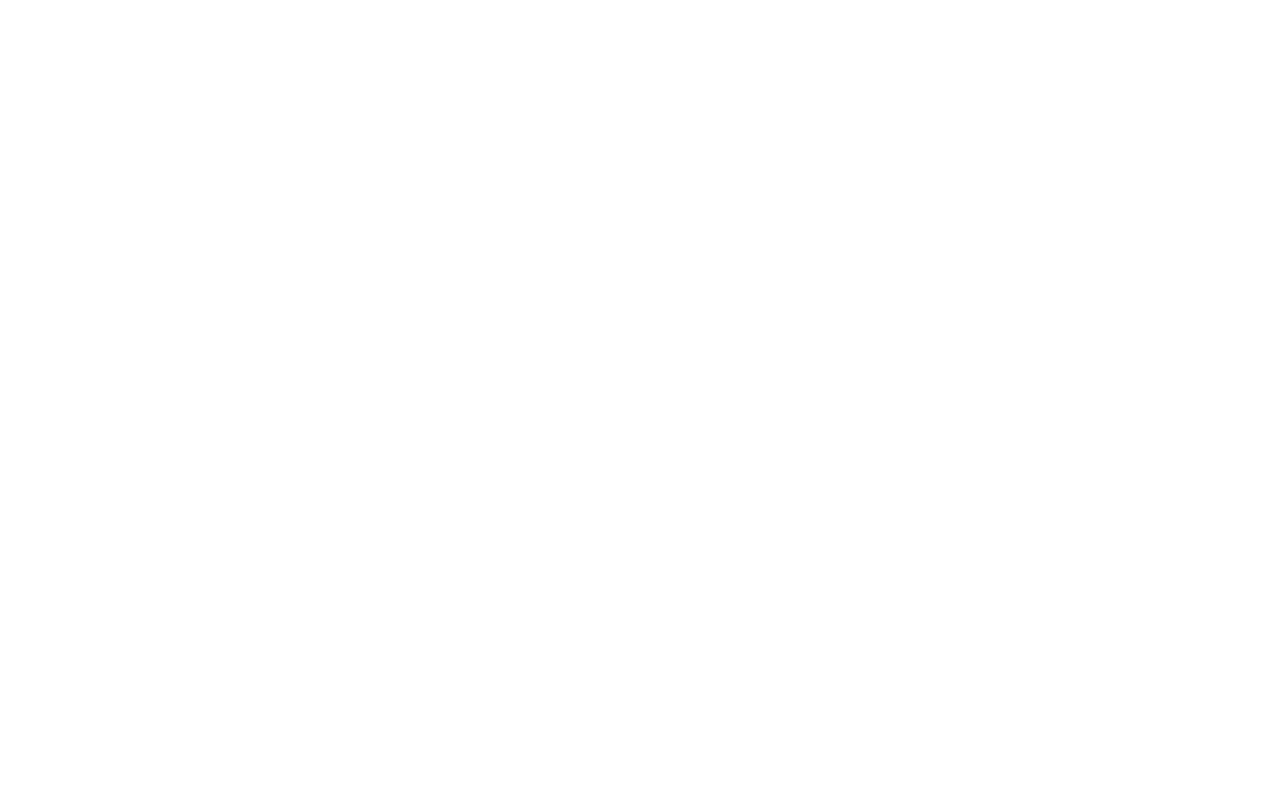
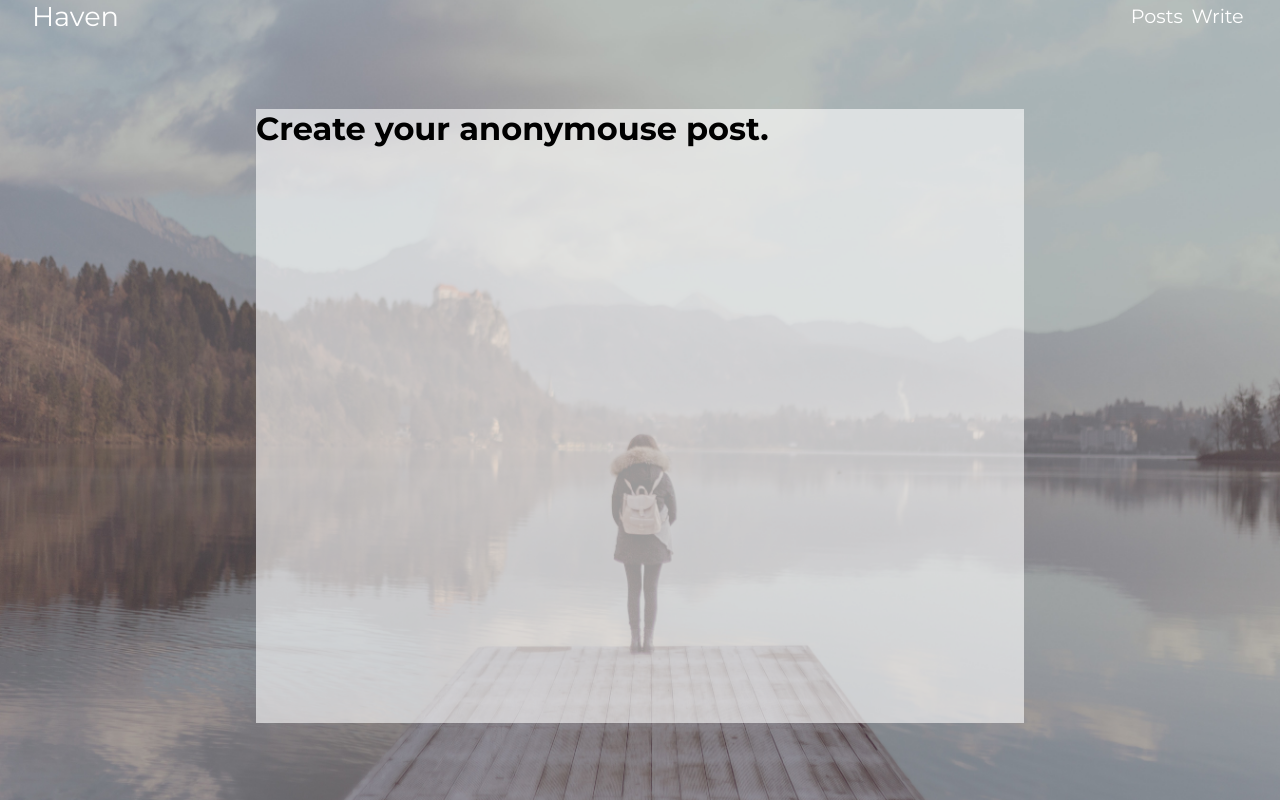
Before and after one commit to johnsuico/haven, a React (Create React App) app in the folder frontend/: page /create in a window 1280 px wide. Built offline with nearby package versions, Linux system fonts and the light colour scheme; the HTML template or start-up script is replaced by a standard one.

Commit message:
start create post page

```diff
--- a/frontend/src/App.js
+++ b/frontend/src/App.js
@@ -9,6 +9,7 @@
 
 // Components
 import Home from './Components/Home-component/Home';
+import Create from './Components/Create-component/Create';
 
 function App() {
   return (
@@ -33,10 +34,10 @@
             <Home />
           </Route>
           <Route path="/posts">
-            {/* Posts Page */}
+            {/* Posts */}
           </Route>
           <Route path="/create">
-            {/* Create post page */}
+            <Create />
           </Route>
         </Switch>
 
--- /dev/null
+++ b/frontend/src/Components/Create-component/Create.js
@@ -0,0 +1,18 @@
+import React from 'react';
+
+// CSS
+import './create.css';
+
+function Create() {
+  return(
+    <div className="bg">
+      <div className="create">
+        <div className="create-container">
+          <h1 className="create-title">Create your anonymouse post.</h1>
+        </div>
+      </div>
+    </div>
+  )
+}
+
+export default Create;
--- /dev/null
+++ b/frontend/src/Components/Create-component/create.css
@@ -0,0 +1,14 @@
+.create {
+  padding-top: 4vh;
+  height: 100vh;
+  display: flex;
+  justify-content: center;
+  align-self: center;
+}
+
+.create-container {
+  width: 60%;
+  height: 80%;
+  margin: auto;
+  background-color: rgba(255, 255, 255, 0.6);
+}
--- a/frontend/src/Components/Home-component/Home.js
+++ b/frontend/src/Components/Home-component/Home.js
@@ -6,7 +6,7 @@
 
 function Home() {
   return(
-    <div className="home-bg">
+    <div className="bg">
       <div className="home">
         <div className="hero-texts">
           <div className="hero-caption">
--- a/frontend/src/Components/Home-component/home.css
+++ b/frontend/src/Components/Home-component/home.css
@@ -1,6 +1,6 @@
 @import url('https://fonts.googleapis.com/css2?family=Montserrat:wght@400;700&display=swap');
 
-.home-bg {
+.bg {
   background-image: url('/haven-bg.jpg');
   height: 100vh;
   width: 100%;
```
